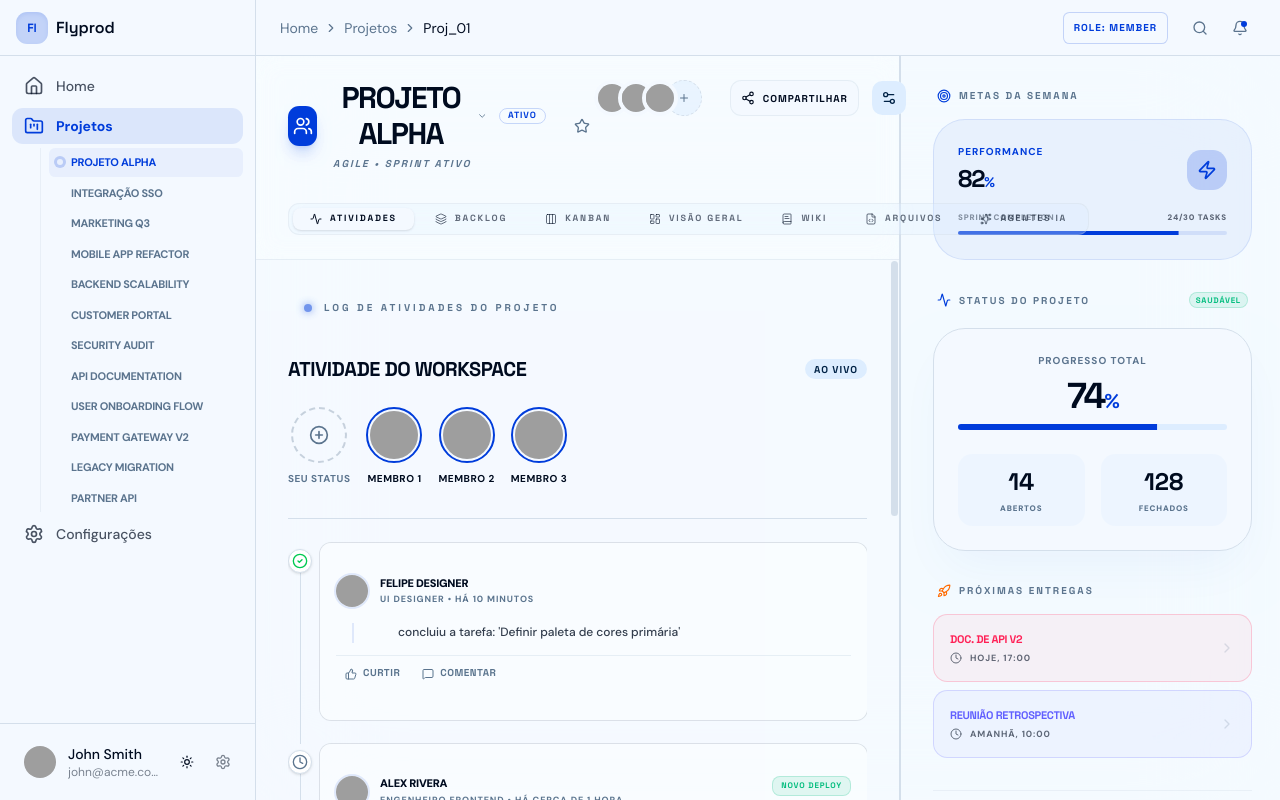
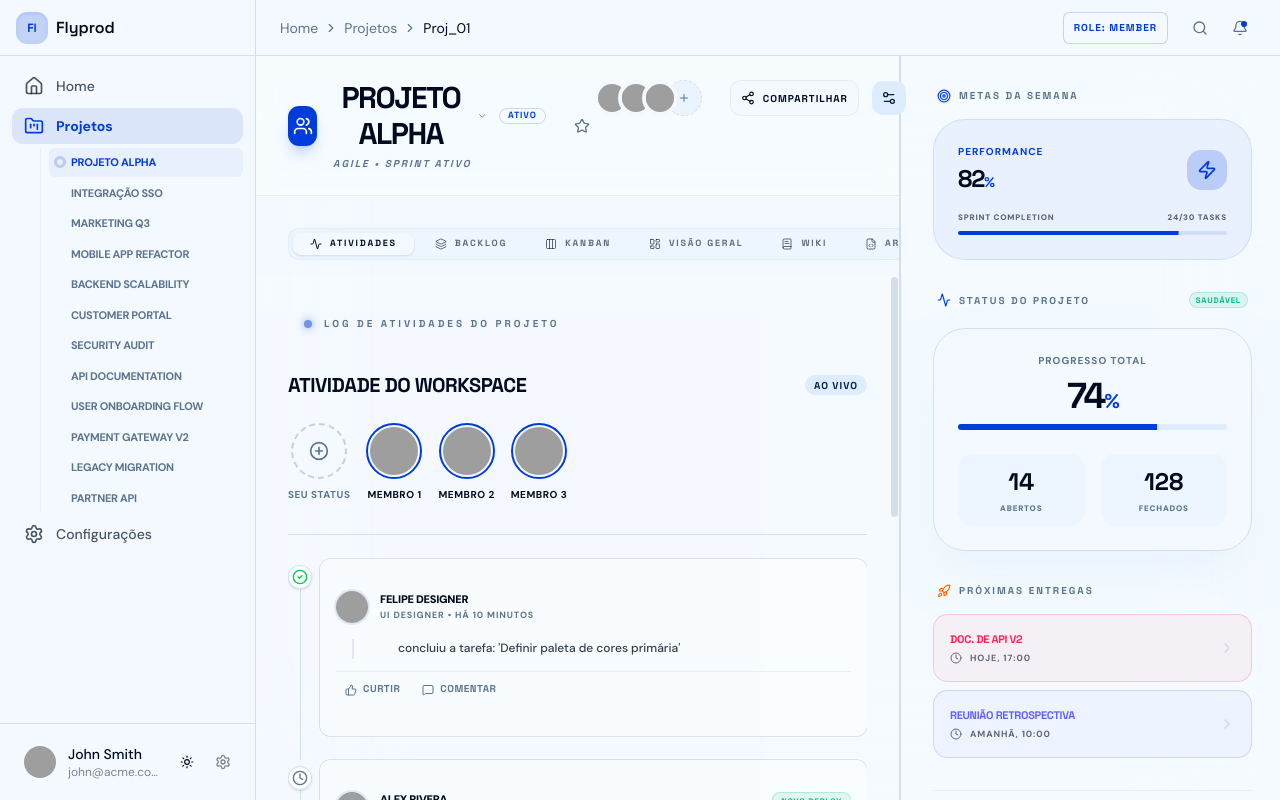
Before and after one commit to leandroota/b2b-saas-web, a Next.js app: page /projects/proj_01 in a window 1280 px wide. Built offline with nearby package versions, Linux system fonts and the light colour scheme; grey boxes are pictures that could not be loaded.

Commit message:
feat: refactored project page for modular navigation and slim header

```diff
--- a/src/app/projects/[id]/page.tsx
+++ b/src/app/projects/[id]/page.tsx
@@ -146,7 +146,6 @@ export default function ProjectPage() {
                     animate={{ y: 0, opacity: 1 }}
                     className="shrink-0 border-b border-border/50 bg-card/30 backdrop-blur-md px-8 py-6 z-20"
                 >
-                    <div className="flex flex-col space-y-6">
                     <div className="flex items-start justify-between">
                         <div className="space-y-2">
                             <div className="flex items-center gap-4">
@@ -233,15 +232,6 @@ export default function ProjectPage() {
                             </Button>
                         </div>
                     </div>
-
-                        <div className="pt-2">
-                            <ProjectTabs
-                                methodology={projectData.methodology}
-                                activeTab={activeTab}
-                                onTabChange={setActiveTab}
-                            />
-                        </div>
-                    </div>
                 </motion.header>
 
                 {/* 2. Content Area with Transitions */}
@@ -253,8 +243,16 @@ export default function ProjectPage() {
                             animate={{ opacity: 1, y: 0, scale: 1 }}
                             exit={{ opacity: 0, scale: 1.01 }}
                             transition={{ duration: 0.3, ease: [0.23, 1, 0.32, 1] }}
-                            className="h-full"
+                            className="h-full flex flex-col"
                         >
+                            <div className="px-8 pt-8 pb-4">
+                                <ProjectTabs
+                                    methodology={projectData.methodology}
+                                    activeTab={activeTab}
+                                    onTabChange={setActiveTab}
+                                />
+                            </div>
+                            <div className="flex-1 overflow-hidden">
                                 {activeTab === "feed" ? (
                                     <div className="h-full flex flex-col overflow-hidden bg-card/5">
                                         <Publisher />
@@ -298,6 +296,7 @@ export default function ProjectPage() {
                                         </div>
                                     </div>
                                 )}
+                            </div>
                         </motion.div>
                     </AnimatePresence>
                 </div>
```
Lines whose indentation alone changed are shown as unchanged.
